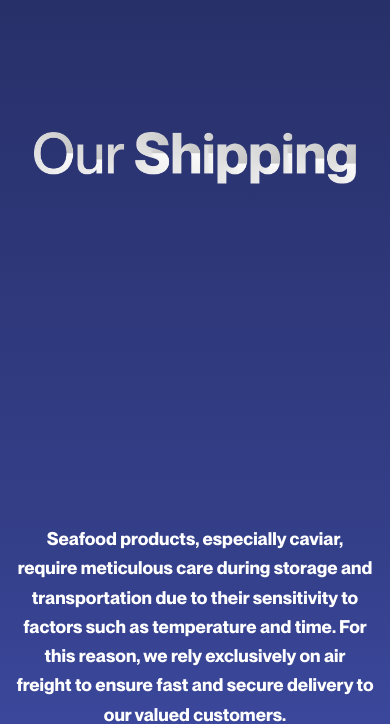
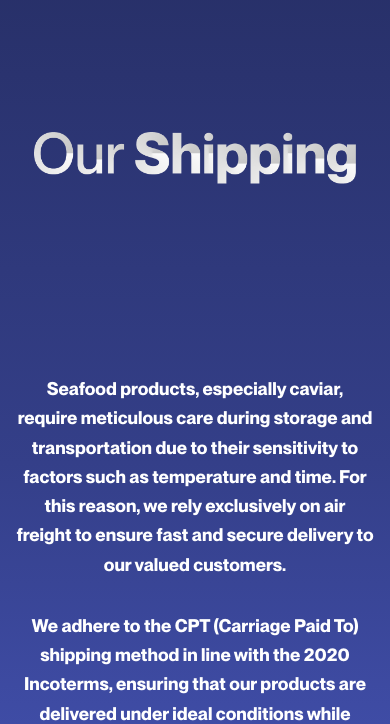
Before and after one commit to parsaa18/UC_Caviar, a Next.js app: page /OurShipping in a window 390 px wide. Shown: the part 120-844 px from the top of the page. Built offline with nearby package versions, Linux system fonts and the light colour scheme.

Commit message:
ourshipping responsive

```diff
--- a/src/app/OurShipping/page.tsx
+++ b/src/app/OurShipping/page.tsx
@@ -8,7 +8,7 @@ const Page = () => {
           className="object-cover w-[90%] max-w-[580.81px] h-auto"
         />
       </div>
-      <div className="flex justify-center text-center mx-auto font-montrealBold text-white max-w-[877px] text-lg sm:text-xl md:text-2xl leading-relaxed mt-[-200px] sm:mt-[-250px]">
+      <div className="flex justify-center text-center mx-auto font-montrealBold text-white max-w-[877px] text-lg sm:text-xl md:text-2xl leading-relaxed mt-[-350px] sm:mt-[-350px]">
         Seafood products, especially caviar, require meticulous care during
         storage and transportation due to their sensitivity to factors such as
         temperature and time. For this reason, we rely exclusively on air
@@ -31,7 +31,7 @@ const Page = () => {
           <img
             src="/images/plane.png"
             alt="Plane"
-            className="object-contain w-[30%] sm:w-[25%] h-auto absolute top-[-5%] left-[10%] sm:top-[-10%] sm:left-[5%]"
+            className="object-contain w-[70%] sm:w-[70%] h-auto absolute top-[-25%] left-[-20%] sm:top-[-25%] sm:left-[-20%]"
           />
         </div>
       </div>
```
